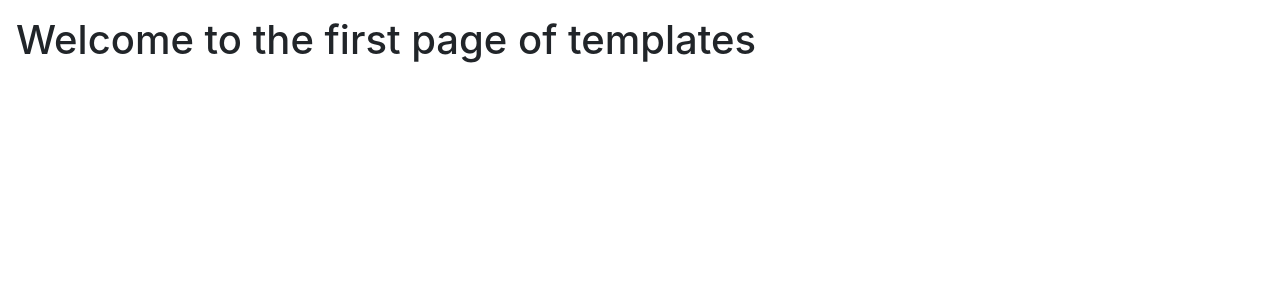
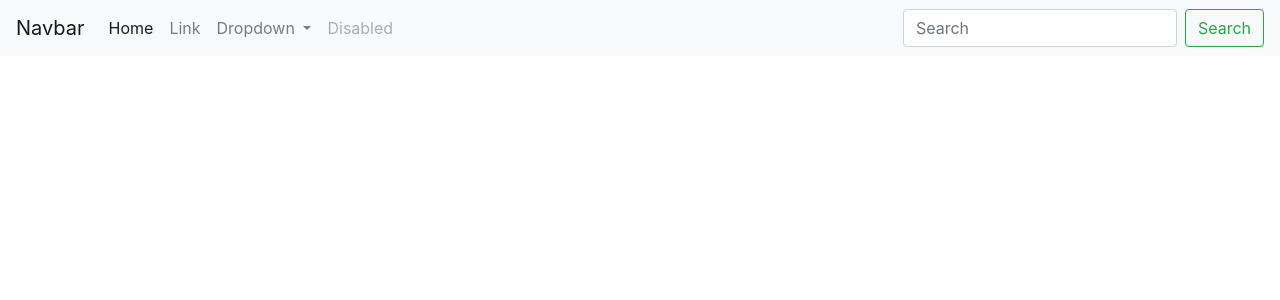
Before and after one commit to utsabgayawali/Complet-TODO, a Django app: page /home/ in a window 1280 px wide. Shown: the top 300 px of the page. Run offline with Django 5.2, Linux system fonts and the light colour scheme.

Commit message:
1st commit

```diff
--- a/templates/home.html
+++ b/templates/home.html
@@ -11,7 +11,42 @@
     <title>Hello, world!</title>
   </head>
   <body>
-    <h1 class="h1 mx-3 my-3">Welcome to the first page of templates </h1>
+    <nav class="navbar navbar-expand-lg navbar-light bg-light">
+  <a class="navbar-brand" href="#">Navbar</a>
+  <button class="navbar-toggler" type="button" data-toggle="collapse" data-target="#navbarSupportedContent" aria-controls="navbarSupportedContent" aria-expanded="false" aria-label="Toggle navigation">
+    <span class="navbar-toggler-icon"></span>
+  </button>
+
+  <div class="collapse navbar-collapse" id="navbarSupportedContent">
+    <ul class="navbar-nav mr-auto">
+      <li class="nav-item active">
+        <a class="nav-link" href="#">Home <span class="sr-only">(current)</span></a>
+      </li>
+      <li class="nav-item">
+        <a class="nav-link" href="#">Link</a>
+      </li>
+      <li class="nav-item dropdown">
+        <a class="nav-link dropdown-toggle" href="#" id="navbarDropdown" role="button" data-toggle="dropdown" aria-haspopup="true" aria-expanded="false">
+          Dropdown
+        </a>
+        <div class="dropdown-menu" aria-labelledby="navbarDropdown">
+          <a class="dropdown-item" href="#">Action</a>
+          <a class="dropdown-item" href="#">Another action</a>
+          <div class="dropdown-divider"></div>
+          <a class="dropdown-item" href="#">Something else here</a>
+        </div>
+      </li>
+      <li class="nav-item">
+        <a class="nav-link disabled" href="#">Disabled</a>
+      </li>
+    </ul>
+    <form class="form-inline my-2 my-lg-0">
+      <input class="form-control mr-sm-2" type="search" placeholder="Search" aria-label="Search">
+      <button class="btn btn-outline-success my-2 my-sm-0" type="submit">Search</button>
+    </form>
+  </div>
+</nav>
+
 
     <!-- Optional JavaScript -->
     <!-- jQuery first, then Popper.js, then Bootstrap JS -->
```
